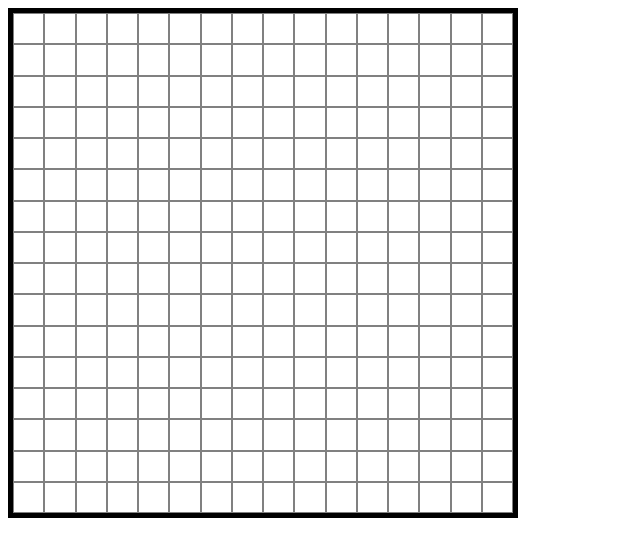
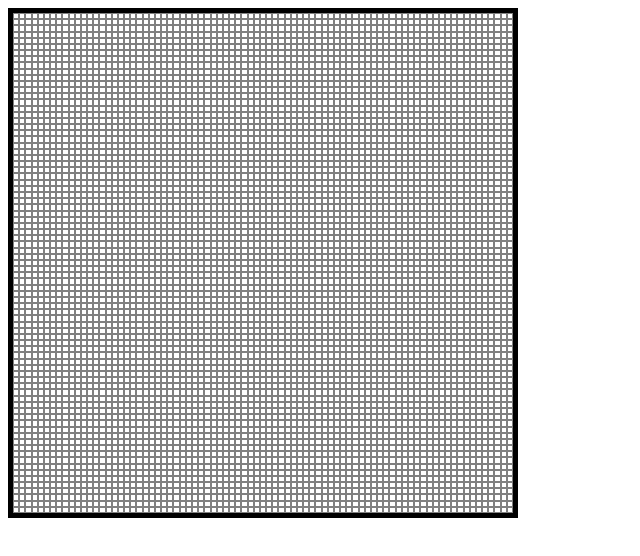
Before and after one commit to SoulSkyee/odin-Etch_a_Sketch, a plain HTML site: page index.html in a window 1280 px wide. Shown: the whole page, without its empty margins (0-640 px from the left). Drawn offline with Linux system fonts and the light colour scheme.

Commit message:
add gridSizing

```diff
--- a/script.js
+++ b/script.js
@@ -1,7 +1,15 @@
+const gridSize = 81;
+
 const contentDiv = document.querySelector(".container");
 
-for (let i = 0; i < 16 * 16; i++) {
+// cara 2 - efisien
+contentDiv.style.setProperty("--grid-rows",gridSize);
+
+for (let i = 0; i < gridSize * gridSize; i++) {
     const contentSquare = document.createElement("div");
+    // cara 1
+    // contentSquare.style.width = `calc(100% / ${gridSize})`;
+    // contentSquare.style.height = `calc(100% / ${gridSize})`;
     contentSquare.classList.add("square")
     contentSquare.addEventListener("mouseover", () => {
         contentSquare.style.backgroundColor = "blue";
--- a/style.css
+++ b/style.css
@@ -8,15 +8,17 @@
     width: 500px;
     height: 500px;
     border: 5px solid black;
+
+
 }
 
 .square {
-    /* 3. hitung lebarnya: 100% dibagi 6 */
-    width: calc(100%/16);
-    height: calc(100%/16);
-
+    /* atur tinggi dan lebar dan digunakan menggunakan cara satu di javascript*/
+    width: calc(100% / var(--grid-rows));
+    height: calc(100% / var(--grid-rows));
     /* tambahin border buat kotaknya */
     border: 1px solid grey;
     /* fungsinya untuk kalkulasi biar gak pusing aje. */
     box-sizing: border-box;
+    /* box-sizing: content-box; */
 }
```
